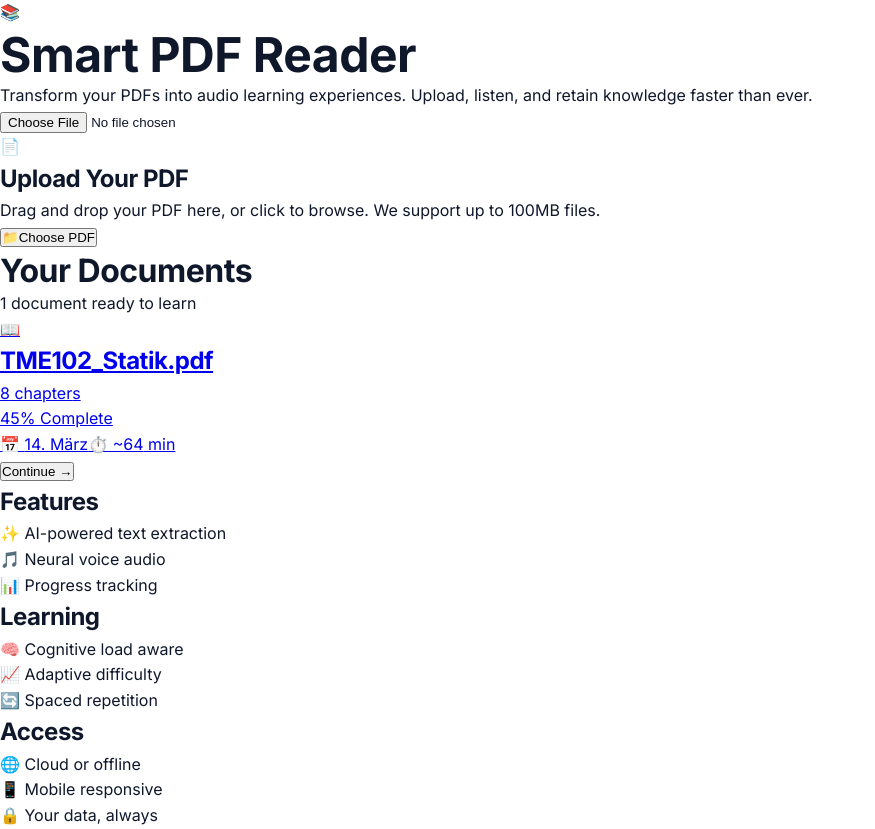
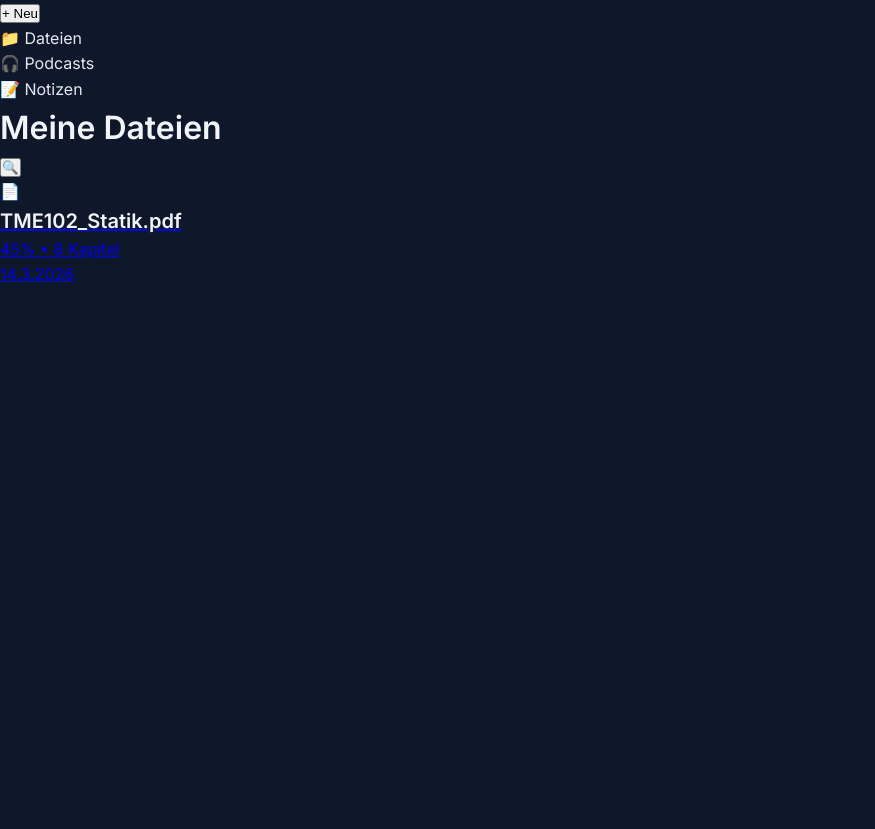
Before and after one commit to Vic3d/Lern-Bot, a Next.js app: page / in a window 1280 px wide. Shown: the whole page, without its empty margins (0-875 px from the left). After the commit the page ends 800 px from the top, so only its background shows below. Built offline with nearby package versions, Linux system fonts and the light colour scheme.

Commit message:
Redesign: Speechify-inspired minimal dark UI - clean, professional, no gradients

```diff
--- a/app/components/DocumentList.tsx
+++ b/app/components/DocumentList.tsx
@@ -16,49 +16,35 @@ interface DocumentListProps {
 
 export default function DocumentList({ documents }: DocumentListProps) {
   return (
-    <div className="grid grid-cols-1 md:grid-cols-2 lg:grid-cols-3 gap-6">
-      {documents.map((doc, idx) => (
+    <div className="grid grid-cols-2 md:grid-cols-3 lg:grid-cols-4 gap-6">
+      {documents.map((doc) => (
         <Link key={doc.id} href={`/reader/${doc.id}`}>
-          <div className="group h-full bg-white dark:bg-slate-800 rounded-2xl p-6 border border-slate-200 dark:border-slate-700 hover:border-blue-400 dark:hover:border-blue-500 hover:shadow-xl dark:hover:shadow-blue-900/30 transition-all duration-300 transform hover:-translate-y-1 cursor-pointer animate-slide-in" style={{ animationDelay: `${idx * 0.05}s` }}>
-
-            {/* Icon */}
-            <div className="w-12 h-12 bg-gradient-to-br from-blue-100 to-cyan-100 dark:from-blue-900 dark:to-cyan-900 rounded-xl flex items-center justify-center mb-4 group-hover:scale-110 transition-transform">
-              <span className="text-2xl">📖</span>
+          <div className="group cursor-pointer">
+            {/* PDF Card */}
+            <div className="bg-white rounded-lg overflow-hidden mb-3 h-40 flex items-center justify-center border border-slate-200 group-hover:border-slate-300 transition">
+              <div className="w-full h-full bg-gradient-to-br from-slate-100 to-slate-50 flex items-center justify-center">
+                <span className="text-4xl opacity-50">📄</span>
+              </div>
             </div>
 
-            {/* Title & Chapters */}
-            <h3 className="text-lg font-bold text-slate-900 dark:text-white mb-1 truncate group-hover:text-blue-600 dark:group-hover:text-blue-400 transition-colors">
+            {/* Info */}
+            <h3 className="text-sm font-semibold text-slate-200 truncate group-hover:text-white transition">
               {doc.filename}
             </h3>
-            <p className="text-sm text-slate-600 dark:text-slate-400 mb-4">
-              {doc.chapters_count} chapter{doc.chapters_count !== 1 ? 's' : ''}
+            <p className="text-xs text-slate-500 mt-1">
+              {Math.round(doc.progress * 100)}% • {doc.chapters_count} Kapitel
+            </p>
+            <p className="text-xs text-slate-600 mt-1">
+              {new Date(doc.last_accessed).toLocaleDateString('de-DE')}
             </p>
 
             {/* Progress Bar */}
-            <div className="mb-4">
-              <div className="flex justify-between items-center mb-2">
-                <span className="text-sm font-semibold text-slate-700 dark:text-slate-300">
-                  {Math.round(doc.progress * 100)}% Complete
-                </span>
-              </div>
-              <div className="w-full h-3 bg-slate-200 dark:bg-slate-700 rounded-full overflow-hidden">
-                <div
-                  className="h-full bg-gradient-to-r from-blue-600 to-cyan-600 transition-all duration-500"
-                  style={{ width: `${doc.progress * 100}%` }}
-                ></div>
-              </div>
+            <div className="mt-2 h-1 bg-slate-800 rounded-full overflow-hidden">
+              <div
+                className="h-full bg-blue-600"
+                style={{ width: `${doc.progress * 100}%` }}
+              ></div>
             </div>
-
-            {/* Metadata */}
-            <div className="flex items-center justify-between text-xs text-slate-500 dark:text-slate-500 mb-4 pb-4 border-b border-slate-100 dark:border-slate-700">
-              <span>📅 {new Date(doc.last_accessed).toLocaleDateString('de-DE', { month: 'short', day: 'numeric' })}</span>
-              <span>⏱️ ~{Math.ceil(doc.chapters_count * 8)} min</span>
-            </div>
-
-            {/* CTA */}
-            <button className="w-full bg-gradient-to-r from-blue-600 to-cyan-600 hover:from-blue-700 hover:to-cyan-700 text-white font-semibold py-2 rounded-lg transition-all duration-300 group-hover:shadow-lg transform group-hover:scale-105 active:scale-95">
-              Continue →
-            </button>
           </div>
         </Link>
       ))}
--- a/app/components/DocumentUpload.tsx
+++ b/app/components/DocumentUpload.tsx
@@ -9,16 +9,11 @@ interface DocumentUploadProps {
 
 export default function DocumentUpload({ onUpload, loading }: DocumentUploadProps) {
   const [dragActive, setDragActive] = useState(false);
-  const [uploadProgress, setUploadProgress] = useState(0);
 
   const handleDrag = (e: React.DragEvent) => {
     e.preventDefault();
     e.stopPropagation();
-    if (e.type === 'dragenter' || e.type === 'dragover') {
-      setDragActive(true);
-    } else if (e.type === 'dragleave') {
-      setDragActive(false);
-    }
+    setDragActive(e.type === 'dragenter' || e.type === 'dragover');
   };
 
   const handleDrop = (e: React.DragEvent) => {
@@ -27,13 +22,8 @@ export default function DocumentUpload({ onUpload, loading }: DocumentUploadProp
     setDragActive(false);
 
     const files = e.dataTransfer.files;
-    if (files && files.length > 0) {
-      const file = files[0];
-      if (file.type === 'application/pdf') {
-        onUpload(file);
-      } else {
-        alert('Please upload a PDF file');
-      }
+    if (files && files.length > 0 && files[0].type === 'application/pdf') {
+      onUpload(files[0]);
     }
   };
 
@@ -46,11 +36,11 @@ export default function DocumentUpload({ onUpload, loading }: DocumentUploadProp
 
   return (
     <div
-      className={`relative border-2 border-dashed rounded-2xl p-12 text-center transition-all duration-300 ${
+      className={`border-2 border-dashed rounded-xl p-12 text-center transition ${
         dragActive
-          ? 'border-blue-500 bg-blue-50 dark:bg-blue-950/30 scale-105'
-          : 'border-slate-300 dark:border-slate-700 hover:border-blue-400 dark:hover:border-blue-500 bg-white/50 dark:bg-slate-800/50'
-      } ${loading ? 'opacity-60 cursor-not-allowed' : 'cursor-pointer'}`}
+          ? 'border-blue-500 bg-blue-950/30'
+          : 'border-slate-700 hover:border-slate-600'
+      } ${loading ? 'opacity-50' : ''}`}
       onDragEnter={handleDrag}
       onDragLeave={handleDrag}
       onDragOver={handleDrag}
@@ -65,46 +55,14 @@ export default function DocumentUpload({ onUpload, loading }: DocumentUploadProp
         disabled={loading}
       />
 
-      <label htmlFor="file-input" className="cursor-pointer block">
-        <div className="mb-6">
-          {!loading ? (
-            <div className="text-6xl animate-bounce">📄</div>
-          ) : (
-            <div className="text-6xl">⏳</div>
-          )}
-        </div>
-
-        <h3 className="text-2xl font-bold text-slate-900 dark:text-white mb-2">
-          {loading ? 'Processing your PDF...' : 'Upload Your PDF'}
+      <label htmlFor="file-input" className="cursor-pointer">
+        <div className="text-5xl mb-4">{loading ? '⏳' : '📄'}</div>
+        <h3 className="text-lg font-semibold text-white mb-2">
+          {loading ? 'Verarbeitung läuft...' : 'PDF hochladen'}
         </h3>
-
-        <p className="text-slate-600 dark:text-slate-400 mb-6 max-w-xl mx-auto">
-          {loading
-            ? 'Extracting text and generating audio. This may take a moment.'
-            : 'Drag and drop your PDF here, or click to browse. We support up to 100MB files.'}
+        <p className="text-slate-400 text-sm">
+          {loading ? 'Bitte warten...' : 'Datei hierher ziehen oder klicken'}
         </p>
-
-        {!loading && (
-          <button
-            className="inline-flex items-center gap-2 bg-gradient-to-r from-blue-600 to-cyan-600 hover:from-blue-700 hover:to-cyan-700 text-white px-8 py-3 rounded-lg font-semibold transition-all duration-300 transform hover:scale-105 active:scale-95"
-            onClick={() => document.getElementById('file-input')?.click()}
-          >
-            <span>📁</span>
-            Choose PDF
-          </button>
-        )}
-
-        {loading && (
-          <div className="mt-6">
-            <div className="w-full max-w-md mx-auto h-2 bg-slate-200 dark:bg-slate-700 rounded-full overflow-hidden">
-              <div
-                className="h-full bg-gradient-to-r from-blue-600 to-cyan-600 transition-all duration-300"
-                style={{ width: `${uploadProgress}%` }}
-              ></div>
-            </div>
-            <p className="text-sm text-slate-600 dark:text-slate-400 mt-3">{uploadProgress}%</p>
-          </div>
-        )}
       </label>
     </div>
   );
--- a/app/globals.css
+++ b/app/globals.css
@@ -1,4 +1,4 @@
-@import url('https://fonts.googleapis.com/css2?family=Inter:wght@300;400;500;600;700&display=swap');
+@import url('https://fonts.googleapis.com/css2?family=Inter:wght@400;500;600;700&display=swap');
 
 * {
   margin: 0;
@@ -12,93 +12,38 @@ html {
 
 body {
   font-family: 'Inter', -apple-system, BlinkMacSystemFont, 'Segoe UI', sans-serif;
-  background: #ffffff;
-  color: #0f172a;
+  background: #0f172a;
+  color: #e2e8f0;
   line-height: 1.6;
 }
 
-body.dark {
-  background: #0f172a;
+h1, h2, h3, h4, h5, h6 {
+  font-weight: 600;
   color: #f1f5f9;
 }
 
-/* Headings */
-h1, h2, h3, h4, h5, h6 {
-  font-weight: 700;
-  letter-spacing: -0.5px;
-}
-
-h1 {
-  font-size: 3rem;
-  line-height: 1.2;
-}
-
-h2 {
-  font-size: 2rem;
-  line-height: 1.3;
-}
-
-h3 {
-  font-size: 1.5rem;
-}
+h1 { font-size: 2rem; }
+h2 { font-size: 1.5rem; }
+h3 { font-size: 1.25rem; }
 
 /* Scrollbar */
 ::-webkit-scrollbar {
   width: 8px;
-  height: 8px;
 }
 
 ::-webkit-scrollbar-track {
-  background: #f1f5f9;
+  background: #1e293b;
 }
 
 ::-webkit-scrollbar-thumb {
-  background: #cbd5e1;
+  background: #475569;
   border-radius: 4px;
 }
 
 ::-webkit-scrollbar-thumb:hover {
-  background: #94a3b8;
+  background: #64748b;
 }
 
-body.dark ::-webkit-scrollbar-track {
-  background: #1e293b;
+button {
+  transition: all 0.2s ease;
 }
-
-body.dark ::-webkit-scrollbar-thumb {
-  background: #475569;
-}
-
-/* Animations */
-@keyframes slideIn {
-  from {
-    opacity: 0;
-    transform: translateY(20px);
-  }
-  to {
-    opacity: 1;
-    transform: translateY(0);
-  }
-}
-
-@keyframes fadeIn {
-  from {
-    opacity: 0;
-  }
-  to {
-    opacity: 1;
-  }
-}
-
-.animate-slide-in {
-  animation: slideIn 0.6s ease-out;
-}
-
-.animate-fade-in {
-  animation: fadeIn 0.4s ease-out;
-}
-
-/* Transitions */
-button, a {
-  transition: all 0.3s ease;
-}
--- a/app/page.tsx
+++ b/app/page.tsx
@@ -44,93 +44,65 @@ export default function Home() {
   };
 
   return (
-    <main className="min-h-screen bg-gradient-to-br from-white via-slate-50 to-blue-50 dark:from-slate-950 dark:via-slate-900 dark:to-blue-950">
-      <div className="max-w-7xl mx-auto px-4 sm:px-6 lg:px-8 py-12">
+    <div className="min-h-screen bg-slate-950 flex">
+      {/* Sidebar */}
+      <div className="w-32 bg-slate-900 border-r border-slate-800 p-4 fixed h-screen">
+        <button className="w-full bg-blue-600 hover:bg-blue-700 text-white rounded-lg py-2.5 px-3 font-semibold text-sm flex items-center justify-center gap-2 mb-8">
+          <span>+</span> Neu
+        </button>
 
-        {/* Header */}
-        <div className="mb-16 animate-slide-in">
-          <div className="flex items-center gap-3 mb-4">
-            <div className="w-12 h-12 bg-gradient-to-br from-blue-600 to-cyan-500 rounded-lg flex items-center justify-center">
-              <span className="text-xl">📚</span>
+        <nav className="space-y-2">
+          <div className="px-3 py-2.5 hover:bg-slate-800 rounded cursor-pointer text-sm font-medium text-slate-300 hover:text-white transition">
+            📁 Dateien
           </div>
-            <h1 className="text-4xl md:text-5xl font-bold bg-gradient-to-r from-blue-600 to-cyan-600 dark:from-blue-400 dark:to-cyan-400 bg-clip-text text-transparent">
-              Smart PDF Reader
-            </h1>
+          <div className="px-3 py-2.5 hover:bg-slate-800 rounded cursor-pointer text-sm text-slate-400 hover:text-slate-200 transition">
+            🎧 Podcasts
           </div>
-          <p className="text-lg text-slate-600 dark:text-slate-400 max-w-2xl">
-            Transform your PDFs into audio learning experiences. Upload, listen, and retain knowledge faster than ever.
-          </p>
+          <div className="px-3 py-2.5 hover:bg-slate-800 rounded cursor-pointer text-sm text-slate-400 hover:text-slate-200 transition">
+            📝 Notizen
+          </div>
+        </nav>
+      </div>
+
+      {/* Main Content */}
+      <div className="flex-1 ml-32 p-8">
+
+        {/* Top Bar */}
+        <div className="flex items-center justify-between mb-12">
+          <h1 className="text-3xl font-bold text-white">Meine Dateien</h1>
+          <div className="flex items-center gap-4">
+            <button className="text-slate-400 hover:text-white transition">🔍</button>
+            <div className="w-10 h-10 bg-orange-500 rounded-full"></div>
+          </div>
         </div>
 
         {/* Upload Section */}
-        <div className="mb-20 animate-slide-in" style={{ animationDelay: '0.1s' }}>
+        {documents.length === 0 && !loading && (
+          <div className="mb-16">
             <DocumentUpload onUpload={handleUpload} loading={loading} />
           </div>
+        )}
 
-        {/* Documents Section */}
-        <div className="animate-slide-in" style={{ animationDelay: '0.2s' }}>
-          <div className="mb-8">
-            <h2 className="text-3xl font-bold text-slate-900 dark:text-white mb-2">
-              Your Documents
-            </h2>
-            <p className="text-slate-600 dark:text-slate-400">
-              {documents.length === 0
-                ? 'Upload your first PDF to get started with audio learning'
-                : `${documents.length} document${documents.length !== 1 ? 's' : ''} ready to learn`}
-            </p>
-          </div>
-
+        {/* Documents Grid */}
         {loading ? (
-            <div className="text-center py-16">
-              <div className="inline-flex gap-2">
-                <div className="w-3 h-3 bg-blue-600 rounded-full animate-bounce" style={{ animationDelay: '0s' }}></div>
-                <div className="w-3 h-3 bg-blue-600 rounded-full animate-bounce" style={{ animationDelay: '0.2s' }}></div>
-                <div className="w-3 h-3 bg-blue-600 rounded-full animate-bounce" style={{ animationDelay: '0.4s' }}></div>
-              </div>
-              <p className="text-slate-600 dark:text-slate-400 mt-4">Loading documents...</p>
+          <div className="text-center py-20">
+            <p className="text-slate-400">Dateien werden geladen...</p>
           </div>
         ) : documents.length === 0 ? (
-            <div className="text-center py-16 border-2 border-dashed border-slate-300 dark:border-slate-700 rounded-xl">
-              <div className="text-5xl mb-4">📄</div>
-              <p className="text-slate-600 dark:text-slate-400 text-lg">
-                No documents yet. Start by uploading a PDF!
-              </p>
+          <div className="text-center py-20">
+            <p className="text-slate-400 mb-6">Noch keine PDFs hochgeladen</p>
+            <button
+              onClick={() => document.getElementById('file-input')?.click()}
+              className="bg-blue-600 hover:bg-blue-700 text-white px-6 py-2.5 rounded-lg font-medium transition"
+            >
+              PDF hochladen
+            </button>
+            <input type="file" id="file-input" className="hidden" accept=".pdf" />
           </div>
         ) : (
           <DocumentList documents={documents} />
         )}
       </div>
-
-        {/* Footer */}
-        <div className="mt-20 pt-12 border-t border-slate-200 dark:border-slate-800">
-          <div className="grid grid-cols-1 md:grid-cols-3 gap-8">
-            <div>
-              <h3 className="font-semibold text-slate-900 dark:text-white mb-2">Features</h3>
-              <ul className="text-sm text-slate-600 dark:text-slate-400 space-y-1">
-                <li>✨ AI-powered text extraction</li>
-                <li>🎵 Neural voice audio</li>
-                <li>📊 Progress tracking</li>
-              </ul>
     </div>
-            <div>
-              <h3 className="font-semibold text-slate-900 dark:text-white mb-2">Learning</h3>
-              <ul className="text-sm text-slate-600 dark:text-slate-400 space-y-1">
-                <li>🧠 Cognitive load aware</li>
-                <li>📈 Adaptive difficulty</li>
-                <li>🔄 Spaced repetition</li>
-              </ul>
-            </div>
-            <div>
-              <h3 className="font-semibold text-slate-900 dark:text-white mb-2">Access</h3>
-              <ul className="text-sm text-slate-600 dark:text-slate-400 space-y-1">
-                <li>🌐 Cloud or offline</li>
-                <li>📱 Mobile responsive</li>
-                <li>🔒 Your data, always</li>
-              </ul>
-            </div>
-          </div>
-        </div>
-      </div>
-    </main>
   );
 }
```
Also changed, not shown: app/components/AudioPlayer.tsx (+21 -49 lines). Lines whose indentation alone changed are shown as unchanged.
